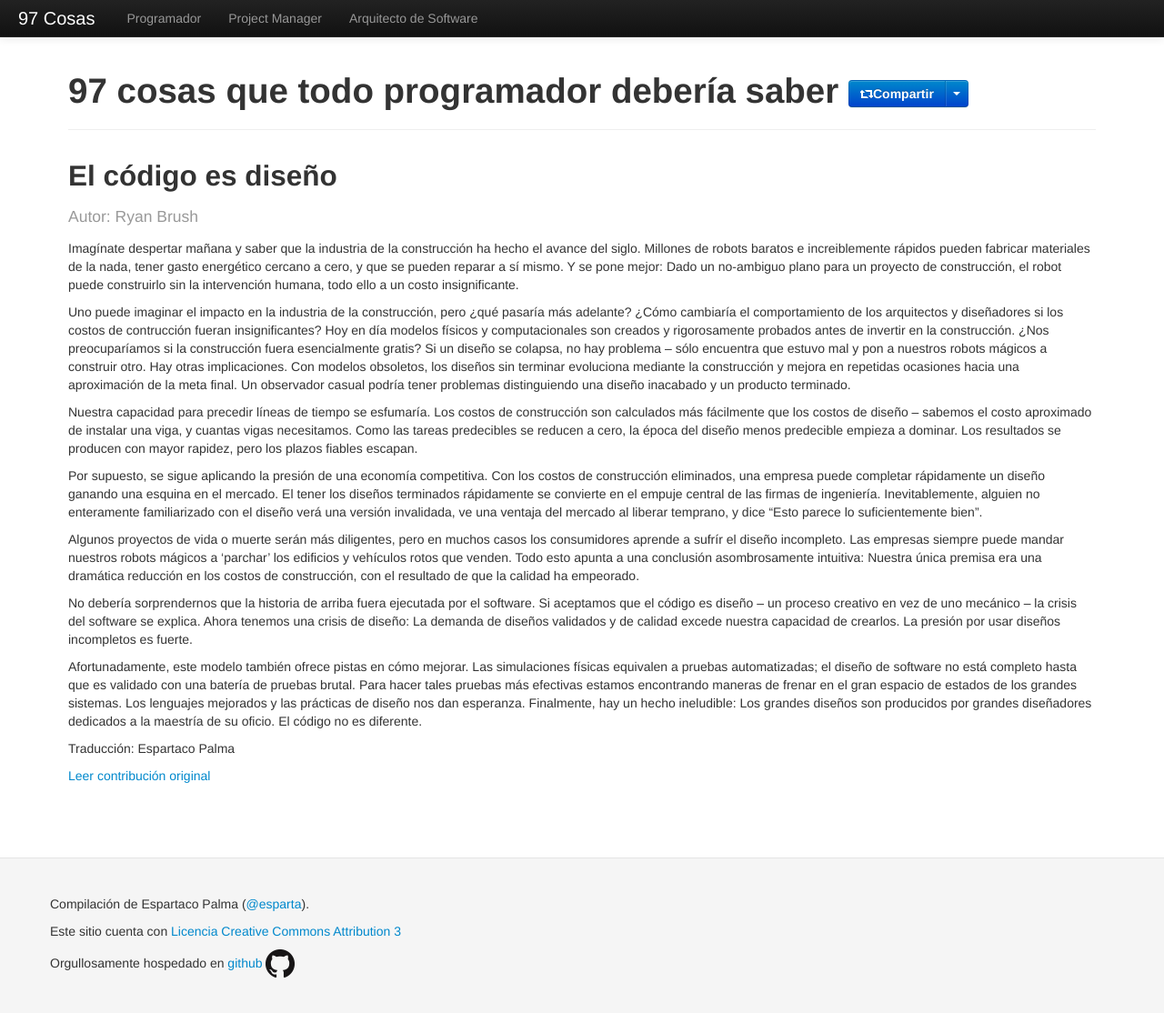
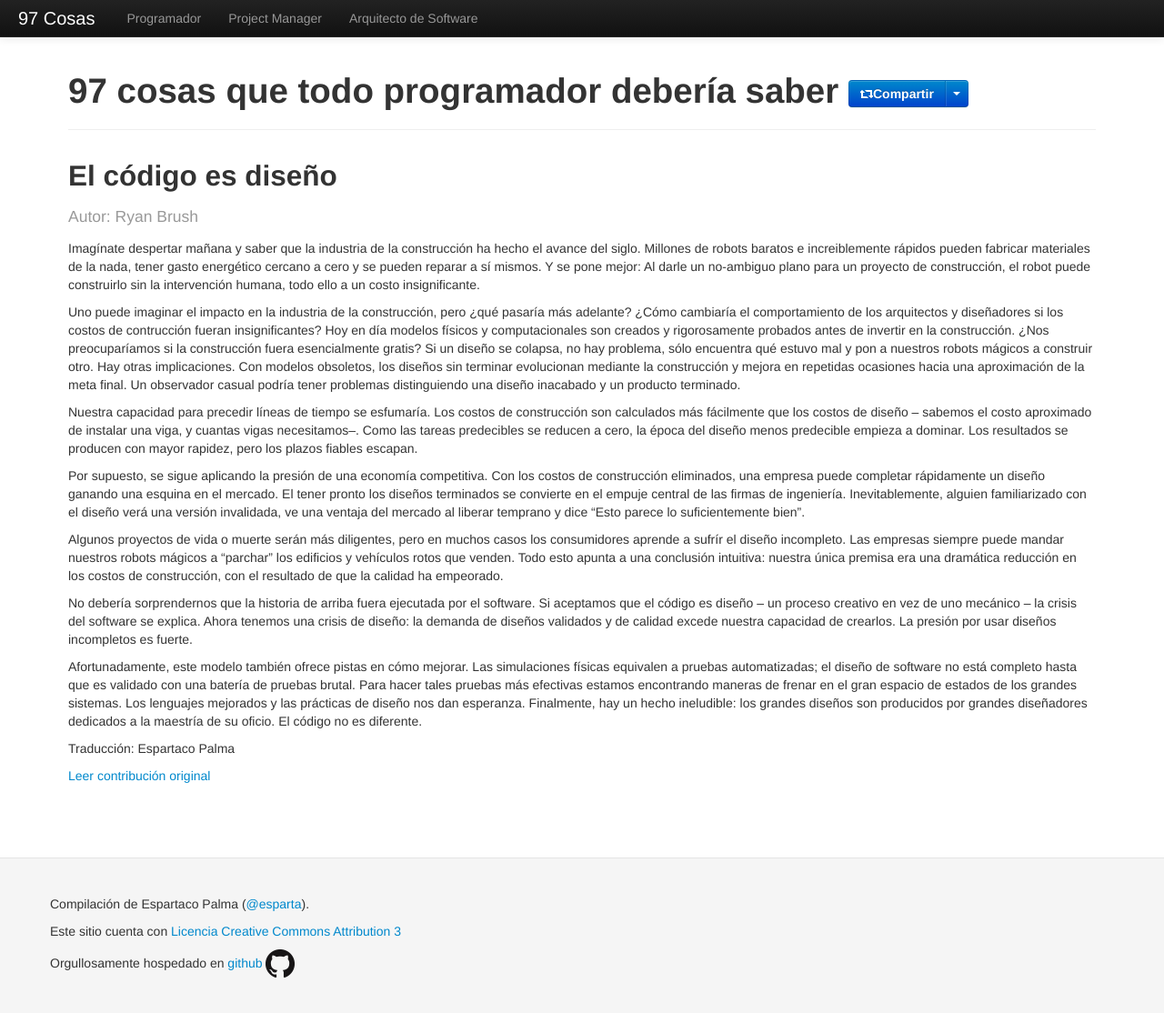
Before and after one commit to esparta/97cosas, a Jekyll site: the page built from programador/codigo-es-disenno.md, in a window 1280 px wide and 1116 px high. Shown: the whole window at 91% size. Built offline with Jekyll 4.4.1, drawn with Linux system fonts in a browser that asks for light colours; comment, search, counter and statistics services are not loaded.

Commit message:
Spelling corrections & 80 caracters per line on codigo-es-disenno. Issue #3

```diff
--- a/programador/codigo-es-disenno.md
+++ b/programador/codigo-es-disenno.md
@@ -7,16 +7,57 @@
 original: http://programmer.97things.oreilly.com/wiki/index.php/Code_Is_Design
 ---
 
-Imagínate despertar mañana y saber que la industria de la construcción ha hecho el avance del siglo. Millones de robots baratos e increiblemente rápidos pueden fabricar materiales de la nada, tener gasto energético cercano a cero, y que se pueden reparar a sí mismo. Y se pone mejor: Dado un no-ambiguo plano para un proyecto de construcción, el robot puede construirlo sin la intervención humana, todo ello a un costo insignificante.
+Imagínate despertar mañana y saber que la industria de la construcción ha hecho
+el avance del siglo. Millones de robots baratos e increiblemente rápidos pueden
+fabricar materiales de la nada, tener gasto energético cercano a cero y se
+pueden reparar a sí mismos. Y se pone mejor: Al darle un no-ambiguo plano para
+un proyecto de construcción, el robot puede construirlo sin la intervención
+humana, todo ello a un costo insignificante.
 
-Uno puede imaginar el impacto en la industria de la construcción, pero ¿qué pasaría más adelante? ¿Cómo cambiaría el comportamiento de los arquitectos y diseñadores si los costos de contrucción fueran insignificantes? Hoy en día modelos físicos y computacionales son creados y rigorosamente probados antes de invertir en la construcción. ¿Nos preocuparíamos si la construcción fuera esencialmente gratis? Si un diseño se colapsa, no hay problema -- sólo encuentra que estuvo mal y pon a nuestros robots mágicos a construir otro. Hay otras implicaciones. Con modelos obsoletos, los diseños sin terminar evoluciona mediante la construcción y mejora en repetidas ocasiones hacia una aproximación de la meta final. Un observador casual podría tener problemas distinguiendo una diseño inacabado y un producto terminado.
+Uno puede imaginar el impacto en la industria de la construcción, pero ¿qué
+pasaría más adelante? ¿Cómo cambiaría el comportamiento de los arquitectos y
+diseñadores si los costos de contrucción fueran insignificantes? Hoy en día
+modelos físicos y computacionales son creados y rigorosamente probados antes de
+invertir en la construcción. ¿Nos preocuparíamos si la construcción fuera
+esencialmente gratis? Si un diseño se colapsa, no hay problema, sólo
+encuentra qué estuvo mal y pon a nuestros robots mágicos a construir otro. Hay
+otras implicaciones. Con modelos obsoletos, los diseños sin terminar
+evolucionan mediante la construcción y mejora en repetidas ocasiones hacia una aproximación de la meta final. Un observador casual podría tener problemas
+distinguiendo una diseño inacabado y un producto terminado.
 
-Nuestra capacidad para precedir líneas de tiempo se esfumaría. Los costos de construcción son calculados más fácilmente que los costos de diseño -- sabemos el costo aproximado de instalar una viga, y cuantas vigas necesitamos. Como las tareas predecibles se reducen a cero, la época del diseño menos predecible empieza a dominar. Los resultados se producen con mayor rapidez, pero los plazos fiables escapan.
+Nuestra capacidad para precedir líneas de tiempo se esfumaría. Los costos de
+construcción son calculados más fácilmente que los costos de diseño -- sabemos
+el costo aproximado de instalar una viga, y cuantas vigas necesitamos--. Como
+las tareas predecibles se reducen a cero, la época del diseño menos predecible
+empieza a dominar. Los resultados se producen con mayor rapidez, pero los
+plazos fiables escapan.
 
-Por supuesto, se sigue aplicando la presión de una economía competitiva. Con los costos de construcción eliminados, una empresa puede completar rápidamente un diseño ganando una esquina en el mercado. El tener los diseños terminados rápidamente se convierte en el empuje central de las firmas de ingeniería. Inevitablemente, alguien no enteramente familiarizado con el diseño verá una versión invalidada, ve una ventaja del mercado al liberar temprano, y dice "Esto parece lo suficientemente bien".
+Por supuesto, se sigue aplicando la presión de una economía competitiva. Con
+los costos de construcción eliminados, una empresa puede completar rápidamente
+un diseño ganando una esquina en el mercado. El tener pronto los diseños
+terminados se convierte en el empuje central de las firmas de ingeniería.
+Inevitablemente, alguien familiarizado con el diseño verá una versión
+invalidada, ve una ventaja del mercado al liberar temprano y dice "Esto parece
+lo suficientemente bien".
 
-Algunos proyectos de vida o muerte serán más diligentes, pero en muchos casos los consumidores aprende a sufrír el diseño incompleto. Las empresas siempre puede mandar nuestros robots mágicos a 'parchar' los edificios y vehículos rotos que venden. Todo esto apunta a una conclusión asombrosamente intuitiva: Nuestra única premisa era una dramática reducción en los costos de construcción, con el resultado de que la calidad ha empeorado.
+Algunos proyectos de vida o muerte serán más diligentes, pero en muchos casos
+los consumidores aprende a sufrír el diseño incompleto. Las empresas siempre
+puede mandar nuestros robots mágicos a "parchar" los edificios y vehículos
+rotos que venden. Todo esto apunta a una conclusión intuitiva: nuestra única
+premisa era una dramática reducción en los costos de construcción, con el
+resultado de que la calidad ha empeorado.
 
-No debería sorprendernos que la historia de arriba fuera ejecutada por el software. Si aceptamos que el código es diseño -- un proceso creativo en vez de uno mecánico -- la crisis del software se explica. Ahora tenemos una crisis de diseño: La demanda de diseños validados y de calidad excede nuestra capacidad de crearlos. La presión por usar diseños incompletos es fuerte.
+No debería sorprendernos que la historia de arriba fuera ejecutada por el
+software. Si aceptamos que el código es diseño -- un proceso creativo en vez
+de uno mecánico -- la crisis del software se explica. Ahora tenemos una crisis
+de diseño: la demanda de diseños validados y de calidad excede nuestra
+capacidad de crearlos. La presión por usar diseños incompletos es fuerte.
 
-Afortunadamente, este modelo también ofrece pistas en cómo mejorar. Las simulaciones físicas equivalen a pruebas automatizadas; el diseño de software no está completo hasta que es validado con una batería de pruebas brutal. Para hacer tales pruebas más efectivas estamos encontrando maneras de frenar en el gran espacio de estados de los grandes sistemas. Los lenguajes mejorados y las prácticas de diseño nos dan esperanza. Finalmente, hay un hecho ineludible: Los grandes diseños son producidos por grandes diseñadores dedicados a la maestría de su oficio. El código no es diferente.
+Afortunadamente, este modelo también ofrece pistas en cómo mejorar. Las
+simulaciones físicas equivalen a pruebas automatizadas; el diseño de software
+no está completo hasta que es validado con una batería de pruebas brutal. Para
+hacer tales pruebas más efectivas estamos encontrando maneras de frenar en el
+gran espacio de estados de los grandes sistemas. Los lenguajes mejorados y las
+prácticas de diseño nos dan esperanza. Finalmente, hay un hecho ineludible:
+los grandes diseños son producidos por grandes diseñadores dedicados a la
+maestría de su oficio. El código no es diferente.
```
